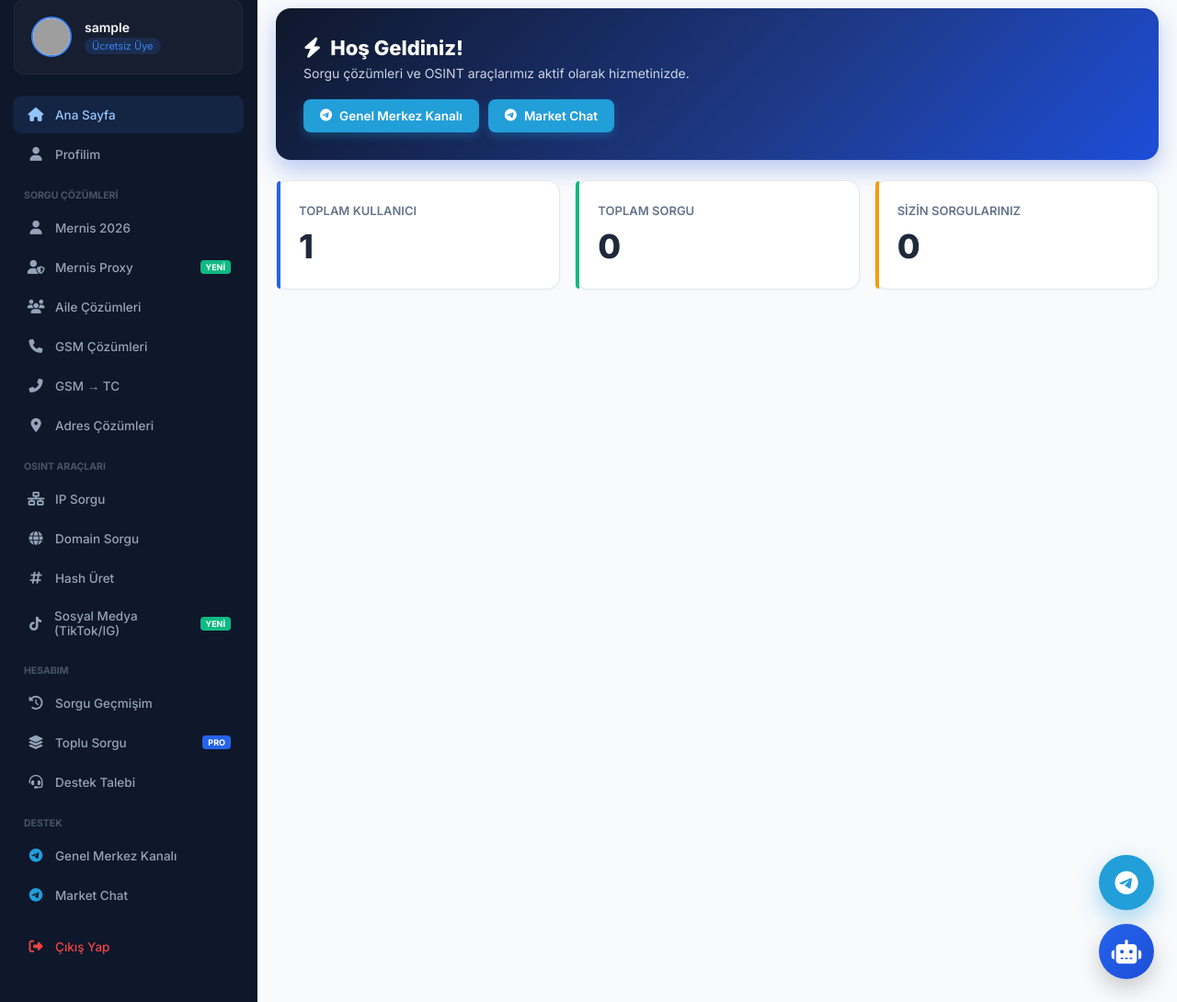
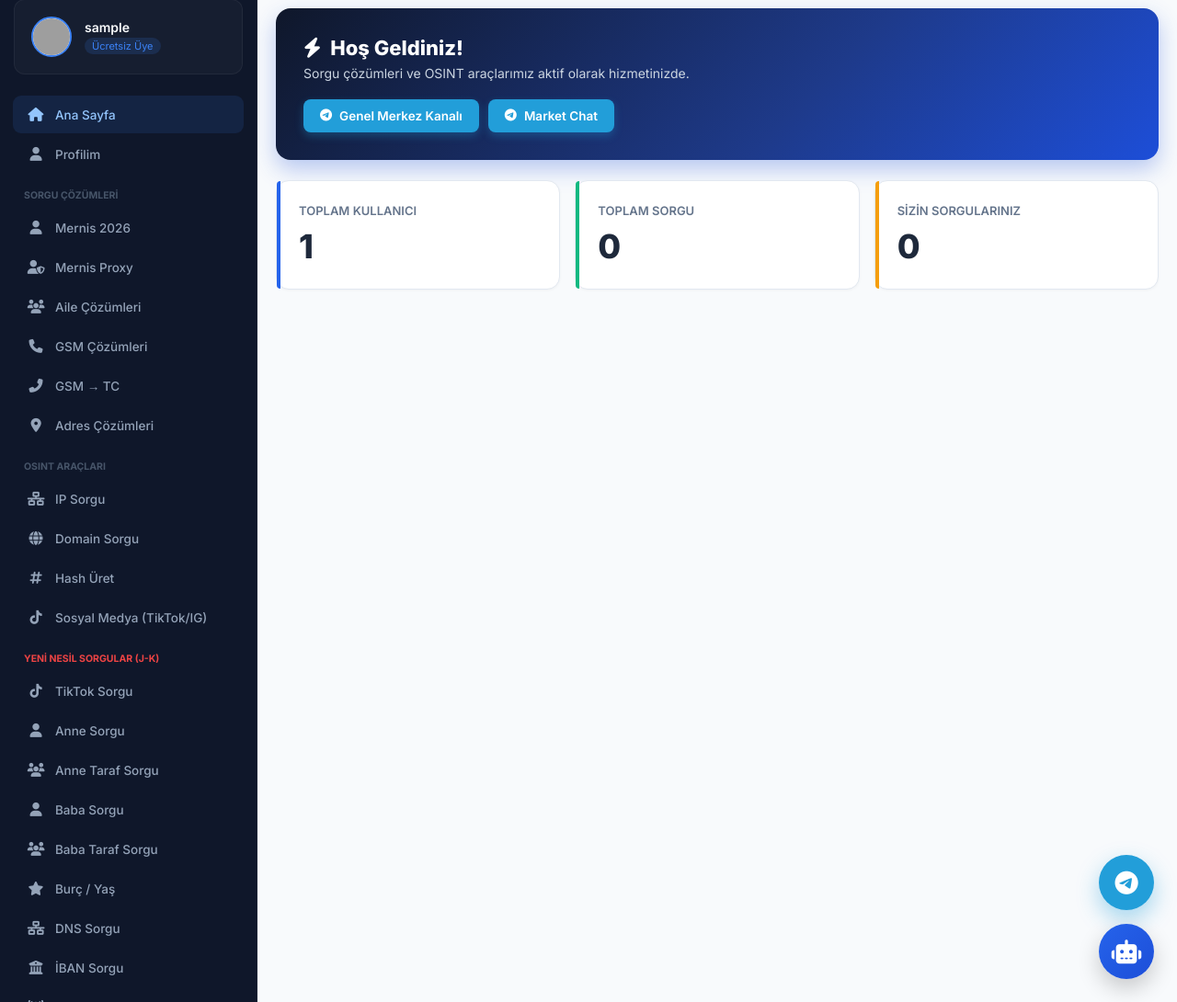
Before and after one commit to gutsalix11129-hub/shopsphere, a Flask app: page / in a window 1280 px wide. Shown: the part 103-1193 px from the top of the page at 92% size. Run offline with Flask 3, Linux system fonts and the light colour scheme; the visitor is signed in with stand-in values (Sample User, id 1); data comes from the database, SQL or seed files in the repository; data that the repository does not hold is empty; grey boxes are pictures that could not be loaded.

Commit message:
Update index.html

```diff
--- a/templates/index.html
+++ b/templates/index.html
@@ -134,7 +134,7 @@
 
             <div class="nav-title">SORGU ÇÖZÜMLERİ</div>
             <div class="nav-item" onclick="loadTool('adsoyad', this)"><div class="icon"><i class="fa-solid fa-user"></i></div> Mernis 2026</div>
-            <div class="nav-item" onclick="loadTool('adsoyad_proxy', this)"><div class="icon"><i class="fa-solid fa-user-shield"></i></div> Mernis Proxy <span class="badge-new">YENİ</span></div>
+            <div class="nav-item" onclick="loadTool('adsoyad_proxy', this)"><div class="icon"><i class="fa-solid fa-user-shield"></i></div> Mernis Proxy</div>
             <div class="nav-item" onclick="loadTool('aile', this)"><div class="icon"><i class="fa-solid fa-users"></i></div> Aile Çözümleri</div>
             <div class="nav-item" onclick="loadTool('tcgsm', this)"><div class="icon"><i class="fa-solid fa-phone"></i></div> GSM Çözümleri</div>
             <div class="nav-item" onclick="loadTool('gsmtc', this)"><div class="icon"><i class="fa-solid fa-phone-flip"></i></div> GSM → TC</div>
@@ -144,7 +144,25 @@
             <div class="nav-item" onclick="loadTool('osint_ip', this)"><div class="icon"><i class="fa-solid fa-network-wired"></i></div> IP Sorgu</div>
             <div class="nav-item" onclick="loadTool('osint_domain', this)"><div class="icon"><i class="fa-solid fa-globe"></i></div> Domain Sorgu</div>
             <div class="nav-item" onclick="loadTool('osint_hash', this)"><div class="icon"><i class="fa-solid fa-hashtag"></i></div> Hash Üret</div>
-            <div class="nav-item" onclick="loadTool('social_tiktok', this)"><div class="icon"><i class="fa-brands fa-tiktok"></i></div> Sosyal Medya (TikTok/IG) <span class="badge-new">YENİ</span></div>
+            <div class="nav-item" onclick="loadTool('social_tiktok', this)"><div class="icon"><i class="fa-brands fa-tiktok"></i></div> Sosyal Medya (TikTok/IG)</div>
+
+            <div class="nav-title" style="color:var(--danger);">YENİ NESİL SORGULAR (J-K)</div>
+            <div class="nav-item" onclick="loadTool('jk_tiktok', this)"><div class="icon"><i class="fa-brands fa-tiktok"></i></div> TikTok Sorgu</div>
+            <div class="nav-item" onclick="loadTool('jk_anne', this)"><div class="icon"><i class="fa-solid fa-user"></i></div> Anne Sorgu</div>
+            <div class="nav-item" onclick="loadTool('jk_annetaraf', this)"><div class="icon"><i class="fa-solid fa-users"></i></div> Anne Taraf Sorgu</div>
+            <div class="nav-item" onclick="loadTool('jk_baba', this)"><div class="icon"><i class="fa-solid fa-user"></i></div> Baba Sorgu</div>
+            <div class="nav-item" onclick="loadTool('jk_babataraf', this)"><div class="icon"><i class="fa-solid fa-users"></i></div> Baba Taraf Sorgu</div>
+            <div class="nav-item" onclick="loadTool('jk_burc', this)"><div class="icon"><i class="fa-solid fa-star"></i></div> Burç / Yaş</div>
+            <div class="nav-item" onclick="loadTool('jk_dns', this)"><div class="icon"><i class="fa-solid fa-network-wired"></i></div> DNS Sorgu</div>
+            <div class="nav-item" onclick="loadTool('jk_iban', this)"><div class="icon"><i class="fa-solid fa-building-columns"></i></div> İBAN Sorgu</div>
+            <div class="nav-item" onclick="loadTool('jk_operator', this)"><div class="icon"><i class="fa-solid fa-tower-cell"></i></div> Operatör Sorgu</div>
+            <div class="nav-item" onclick="loadTool('jk_soyagaci', this)"><div class="icon"><i class="fa-solid fa-sitemap"></i></div> Soyağacı Sorgu</div>
+            <div class="nav-item" onclick="loadTool('jk_tc', this)"><div class="icon"><i class="fa-solid fa-id-card"></i></div> TC Sorgu (J-K)</div>
+            <div class="nav-item" onclick="loadTool('jk_aile_wa', this)"><div class="icon"><i class="fa-brands fa-whatsapp" style="color:#25D366;"></i></div> Aile Sorgu (WA)</div>
+            <div class="nav-item" onclick="loadTool('jk_aile', this)"><div class="icon"><i class="fa-solid fa-people-group"></i></div> Aile Sorgu (Std)</div>
+            <div class="nav-item" onclick="loadTool('jk_tcplus', this)"><div class="icon"><i class="fa-solid fa-circle-plus"></i></div> TC Plus (Karışık)</div>
+            <div class="nav-item" onclick="loadTool('jk_adsoyad', this)"><div class="icon"><i class="fa-solid fa-signature"></i></div> Düz Ad Soyad Sorgu</div>
+            <div class="nav-item" onclick="loadTool('dildo_tcpro', this)"><div class="icon"><i class="fa-solid fa-robot"></i></div> TC Pro (Dildo)</div>
 
             <div class="nav-title">HESABIM</div>
             <div class="nav-item" data-view="history" onclick="showView('history', this)"><div class="icon"><i class="fa-solid fa-clock-rotate-left"></i></div> Sorgu Geçmişim</div>
@@ -209,6 +227,9 @@
                         <option value="adres">Adres (TC)</option>
                         <option value="tcgsm">TC → GSM</option>
                         <option value="gsmtc">GSM → TC</option>
+                        <option value="jk_anne">J-K Anne Sorgu</option>
+                        <option value="jk_baba">J-K Baba Sorgu</option>
+                        <option value="jk_aile">J-K Aile Sorgu</option>
                     </select>
                 </div>
                 <div class="form-group">
@@ -309,11 +330,9 @@
         function toast(msg, type = 'info') { const icons = { success: 'fa-circle-check', error: 'fa-circle-exclamation', info: 'fa-circle-info' }; const el = document.createElement('div'); el.className = `toast ${type}`; el.innerHTML = `<i class="fa-solid ${icons[type]}"></i><span>${escapeHtml(msg)}</span>`; $('toastWrap').appendChild(el); setTimeout(() => el.remove(), 3600); }
         function setLoading(btn, loading, html) { btn.disabled = loading; btn.innerHTML = html; }
 
-        // --- PROFİL FOTOĞRAFI GÜNCELLEME ---
         $('profileFile').addEventListener('change', function(e) {
             const file = e.target.files[0];
             if (!file) return;
-
             const reader = new FileReader();
             reader.onload = function(event) {
                 const img = new Image();
@@ -321,26 +340,19 @@
                     const canvas = document.createElement('canvas');
                     const ctx = canvas.getContext('2d');
                     canvas.width = 150; canvas.height = 150;
-
-                    // Resmi ortadan kırpıp 150x150 yap
                     const size = Math.min(img.width, img.height);
                     const x = (img.width - size) / 2;
                     const y = (img.height - size) / 2;
                     ctx.drawImage(img, x, y, size, size, 0, 0, 150, 150);
-
                     const dataUrl = canvas.toDataURL('image/jpeg', 0.8);
 
-                    // Sunucuya kaydet
                     fetch('/api/upload_avatar', { method: 'POST', headers: JSON_HEADERS, body: JSON.stringify({ image: dataUrl }) })
                     .then(r => r.json()).then(res => {
                         if (res.success) {
-                            // Ekrandaki tüm avatarları anında güncelle
                             $('profileImg').src = dataUrl;
                             $('sidebarAvatar').src = dataUrl;
                             toast('Profil fotoğrafı güncellendi.', 'success');
-                        } else {
-                            toast(res.error, 'error');
-                        }
+                        } else { toast(res.error, 'error'); }
                     }).catch(() => toast('Yükleme hatası.', 'error'));
                 };
                 img.src = event.target.result;
@@ -360,7 +372,25 @@
             'osint_ip': { title:'IP Sorgu', fields:[{ id:'ip', label:'IP Adresi' }] },
             'osint_domain': { title:'Domain Sorgu', fields:[{ id:'domain', label:'Domain Adı' }] },
             'osint_hash': { title:'Hash Üret', fields:[{ id:'text', label:'Metin' }] },
-            'social_tiktok': { title:'Sosyal Medya Sorgu (TikTok/IG)', fields:[{ id:'text', label:'Kullanıcı Adı / Telefon / E-posta' }] }
+            'social_tiktok': { title:'Sosyal Medya Sorgu (TikTok/IG)', fields:[{ id:'text', label:'Kullanıcı Adı / Telefon / E-posta' }] },
+
+            // YENİ EKLENEN J-K.TV APİLERİ
+            'jk_tiktok': { title: 'TikTok Sorgu', fields: [{ id:'kadi', label:'Kullanıcı Adı' }] },
+            'jk_anne': { title: 'Anne Sorgu', fields: [{ id:'tc', label:'TC Kimlik No', pattern:/^\d{11}$/ }] },
+            'jk_annetaraf': { title: 'Anne Taraf Sorgu', fields: [{ id:'tc', label:'TC Kimlik No', pattern:/^\d{11}$/ }] },
+            'jk_baba': { title: 'Baba Sorgu', fields: [{ id:'tc', label:'TC Kimlik No', pattern:/^\d{11}$/ }] },
+            'jk_babataraf': { title: 'Baba Taraf Sorgu', fields: [{ id:'tc', label:'TC Kimlik No', pattern:/^\d{11}$/ }] },
+            'jk_burc': { title: 'Burç / Yaş / Doğum Günü', fields: [{ id:'tc', label:'TC Kimlik No', pattern:/^\d{11}$/ }] },
+            'jk_dns': { title: 'DNS Sorgu', fields: [{ id:'tc', label:'Domain Adı (örn: allah.com)' }] },
+            'jk_iban': { title: 'İBAN Sorgu', fields: [{ id:'tc', label:'IBAN (TR ile başlayan)' }] },
+            'jk_operator': { title: 'Operatör Sorgu', fields: [{ id:'tc', label:'GSM Numarası', pattern:/^\d{10,11}$/ }] },
+            'jk_soyagaci': { title: 'Soyağacı Sorgu', fields: [{ id:'tc', label:'TC Kimlik No', pattern:/^\d{11}$/ }] },
+            'jk_tc': { title: 'TC Sorgu (J-K)', fields: [{ id:'tc', label:'TC Kimlik No', pattern:/^\d{11}$/ }] },
+            'jk_aile_wa': { title: 'Aile Sorgu (WhatsApp\'lı)', fields: [{ id:'tc', label:'TC Kimlik No', pattern:/^\d{11}$/ }] },
+            'jk_aile': { title: 'Aile Sorgu (Standart)', fields: [{ id:'tc', label:'TC Kimlik No', pattern:/^\d{11}$/ }] },
+            'jk_tcplus': { title: 'TC Plus (Karışık)', fields: [{ id:'tc', label:'TC Kimlik No', pattern:/^\d{11}$/ }] },
+            'jk_adsoyad': { title: 'Düz Ad Soyad Sorgu', fields: [{ id:'adi', label:'Ad' }, { id:'soyadi', label:'Soyad' }] },
+            'dildo_tcpro': { title: 'TC Pro (Dildo)', fields: [{ id:'tc', label:'TC Kimlik No', pattern:/^\d{11}$/ }] }
         };
 
         let currentType = null, lastResult = null;
@@ -379,7 +409,42 @@
         function loadTool(type, el) { const tool = TOOLS[type]; if (!tool) return; currentType = type; lastResult = null; showView('query', el); $('qTitle').innerText = tool.title; $('qResults').innerHTML = ''; $('resultToolbar').innerHTML = ''; let html = ''; tool.fields.forEach(f => { html += `<div class="form-group"><label>${f.label}</label><input type="text" id="inp_${f.id}" placeholder="${f.label} girin..."></div>`; }); $('qInputs').innerHTML = html; }
 
         let isQuerying = false;
-        async function runQuery() { if (!currentType || isQuerying) return; const payload = { type: currentType }; let valid = true; TOOLS[currentType].fields.forEach(f => { const inp = $('inp_' + f.id); const val = inp.value.trim(); inp.classList.remove('invalid'); if (f.req !== false && !val) { inp.classList.add('invalid'); valid = false; } else if (val && f.pattern && !f.pattern.test(val)) { inp.classList.add('invalid'); valid = false; } if (val) payload[f.id] = val; }); if (!valid) return toast('Lütfen alanları doğru doldurun.', 'error'); isQuerying = true; const btn = $('submitBtn'); setLoading(btn, true, '<i class="fa-solid fa-spinner fa-spin"></i> Sorgulanıyor...'); $('qResults').innerHTML = '<div class="spinner-lg"></div>'; $('resultToolbar').innerHTML = ''; try { const res = await fetch('/api/sorgu', { method: 'POST', headers: JSON_HEADERS, body: JSON.stringify(payload) }).then(r => r.json()); if (!res.success) { $('qResults').innerHTML = `<div class="empty-state error"><i class="fa-solid fa-circle-exclamation"></i> ${escapeHtml(res.error)}</div>`; } else { lastResult = res.data; renderData(res.data); } } catch (e) { $('qResults').innerHTML = `<div class="empty-state error">Sunucu hatası veya bağlantı koptu.</div>`; } finally { isQuerying = false; setLoading(btn, false, '<i class="fa-solid fa-bolt"></i> Sorgula'); } }
+        async function runQuery() {
+            if (!currentType || isQuerying) return;
+            const payload = { type: currentType };
+            let valid = true;
+            TOOLS[currentType].fields.forEach(f => {
+                const inp = $('inp_' + f.id);
+                const val = inp.value.trim();
+                inp.classList.remove('invalid');
+                if (f.req !== false && !val) { inp.classList.add('invalid'); valid = false; }
+                else if (val && f.pattern && !f.pattern.test(val)) { inp.classList.add('invalid'); valid = false; }
+                if (val) payload[f.id] = val;
+            });
+            if (!valid) return toast('Lütfen alanları doğru doldurun.', 'error');
+
+            isQuerying = true;
+            const btn = $('submitBtn');
+            setLoading(btn, true, '<i class="fa-solid fa-spinner fa-spin"></i> Sorgulanıyor...');
+            $('qResults').innerHTML = '<div class="spinner-lg"></div>';
+            $('resultToolbar').innerHTML = '';
+
+            try {
+                const res = await fetch('/api/sorgu', { method: 'POST', headers: JSON_HEADERS, body: JSON.stringify(payload) }).then(r => r.json());
+                if (!res.success) {
+                    $('qResults').innerHTML = `<div class="empty-state error"><i class="fa-solid fa-circle-exclamation"></i> ${escapeHtml(res.error)}</div>`;
+                } else {
+                    lastResult = res.data;
+                    renderData(res.data);
+                }
+            } catch (e) {
+                $('qResults').innerHTML = `<div class="empty-state error">Sunucu hatası veya bağlantı koptu.</div>`;
+            } finally {
+                isQuerying = false;
+                setLoading(btn, false, '<i class="fa-solid fa-bolt"></i> Sorgula');
+            }
+        }
+
         function flatten(obj, prefix = '') { const out = []; for (const [k, v] of Object.entries(obj)) { const key = prefix ? `${prefix}.${k}` : k; if (v && typeof v === 'object' && !Array.isArray(v)) out.push(...flatten(v, key)); else if (Array.isArray(v)) out.push([key, v.map(x => typeof x === 'object' ? JSON.stringify(x) : x).join(', ')]); else out.push([key, v]); } return out; }
 
         function downloadCSV() {
```
